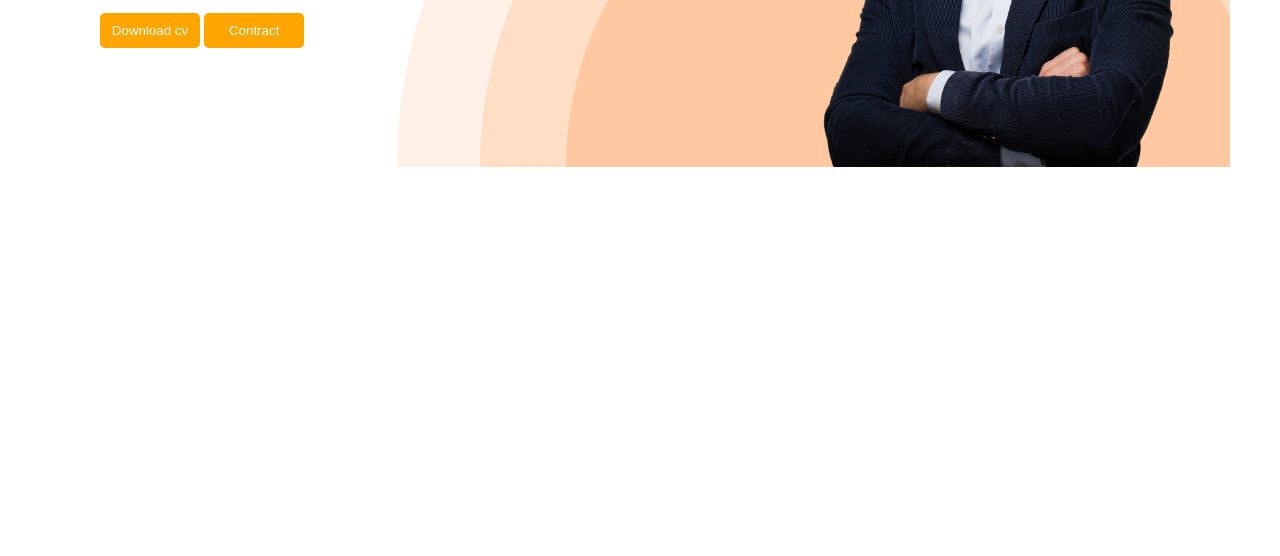
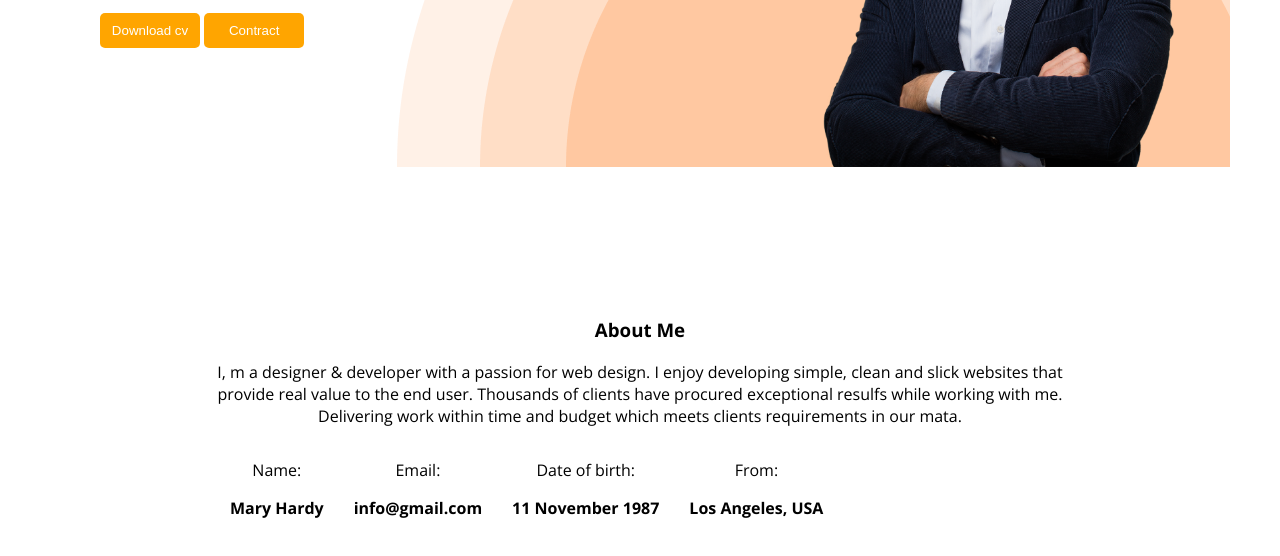
Before and after one commit to Akash-Kumar-Sarkar/web-portfolio, a plain HTML site: page index.html in a window 1280 px wide. Shown: the part 464-1020 px from the top of the page. Before the commit the page ends 800 px from the top, so only its background shows below. Drawn offline with nearby package versions, Linux system fonts and the light colour scheme.

Commit message:
about me

```diff
--- a/index.html
+++ b/index.html
@@ -34,7 +34,30 @@
 </section>
     </header>
     <main>
-
+<section class="about">
+    <div>
+        <h3>About Me</h3>
+        <p>I, m a designer & developer with a passion for web design. I enjoy developing simple, clean and slick websites that provide real value to the end user. Thousands of clients have procured exceptional resulfs while working with me. Delivering work within time and budget which meets clients requirements in our mata.</p>
+       <div class="me">
+        <div class="pa1">
+            <p>Name:</p>
+            <p class="pa">Mary Hardy</p>
+        </div>
+        <div class="pa1">
+            <p>Email:</p>
+            <p class="pa"> info@gmail.com</p>
+        </div>
+        <div class="pa1">
+            <p>Date of birth:</p>
+            <p class="pa">11 November 1987</p>
+        </div>
+        <div>
+            <p> From:</p>
+            <p class="pa">Los Angeles, USA</p>
+        </div>
+       </div>
+    </div>
+</section>
     </main>
     <footer>
 
--- a/style/style.css
+++ b/style/style.css
@@ -50,3 +50,19 @@ nav a{
     width: 400px;
 
 }
+.about{
+    text-align: center;
+    margin: 150px;
+    align-items: center;
+}
+.me{
+    display: flex;
+    text-align: center;
+    padding-left: 30px;
+}
+.pa1{
+    padding-right: 30px;
+}
+.pa{
+    font-weight: bold;
+}
```
